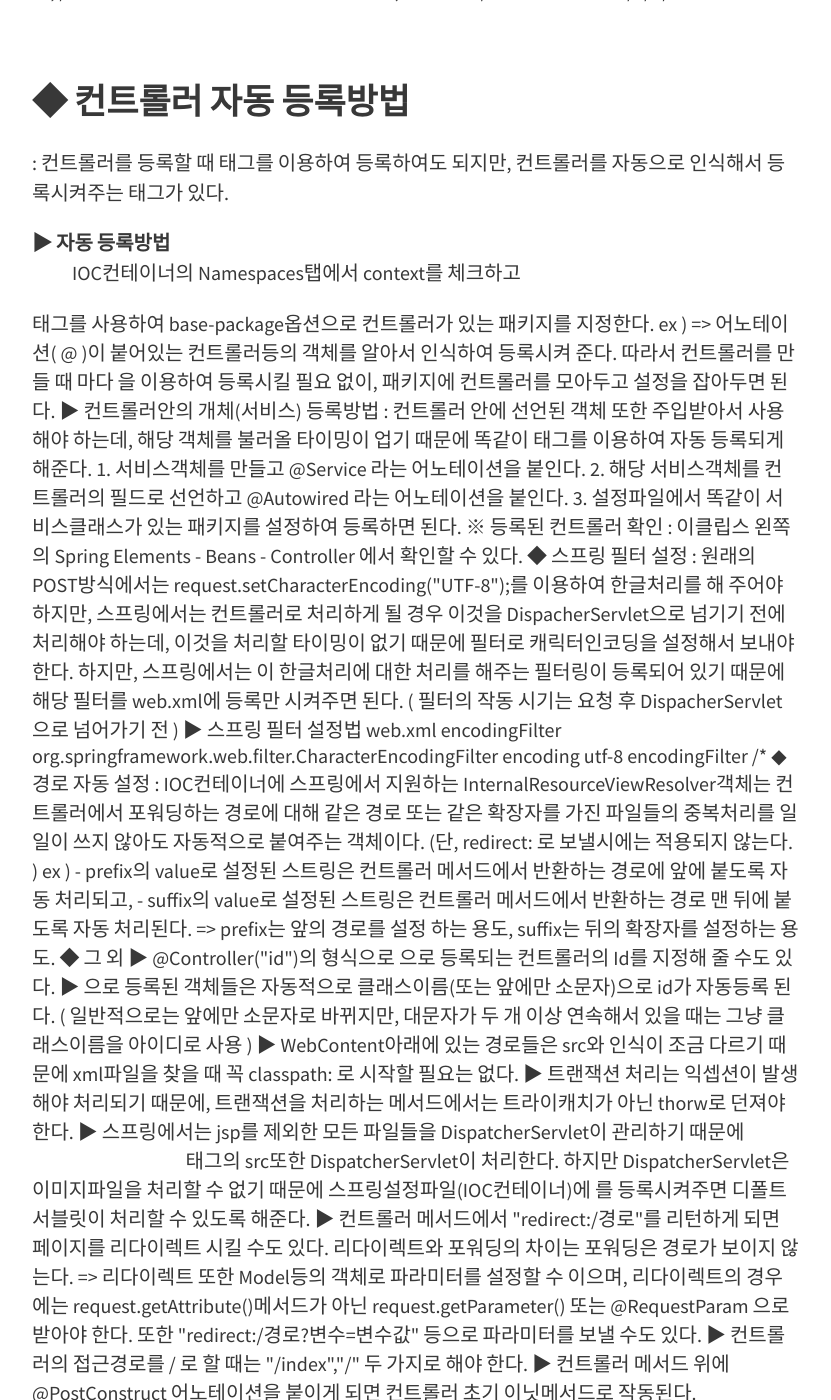
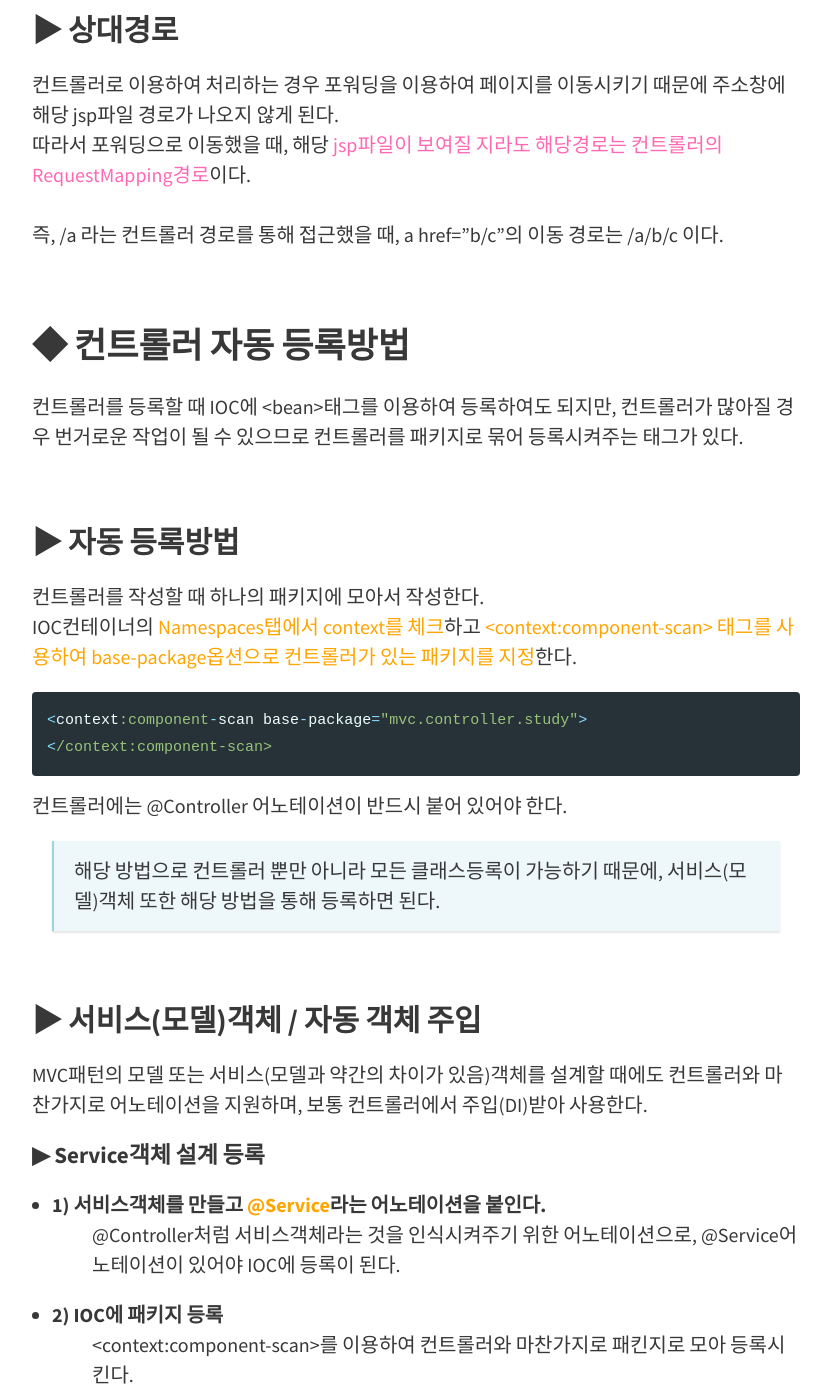
Before and after one commit to gunbin91/gunbin91.github.io, a Jekyll site: the page built from _posts/2019-09-20-spring_11_controller3.md, in a window 1280 px wide and 1400 px high, scrolled down 3043 px. Shown: the whole window, without its empty margins (224-1055 px from the left). Built offline with Jekyll 4.4.1, drawn with Linux system fonts in a browser that asks for light colours; comment, search, counter and statistics services are not loaded; some of the changed text lies outside the part shown.

Commit message:
spring controller last

```diff
--- a/_posts/2019-09-20-spring_11_controller3.md
+++ b/_posts/2019-09-20-spring_11_controller3.md
@@ -76,7 +76,16 @@ addObject()로 설정한 데이터들은 똑같이 request.getAttribute()로 받
 - 웹 브라우저(WebContent)
 : <font color="orange">루트를 ip까지만 인식</font>하고 수정한 루트를 루트로 인식하지 못하기 때문에
 절대경로를 적어줄 경우, 수정한 루트경로부터 적어주어야 한다.<br/>
-ex ) href=“/chap04/~”
+ex ) href=“/chap04/~” <br/>
+
+- JSP에서 루트패스 가져오기
+: 프로젝트의 루트 패스를 잊어버렸거나, 수정되었을 때 해당 부분의 경로를 모두 바꾸는것이 매우 번거롭기 때문에 <font color="orange">application.getContextPath()</font>를 이용하면 ip를제외한 <font color="orange">프로젝트 루트경로를 반환</font>할 수 있다.
+<br/
+ex) 루트패스가 test일 때
+{% highlight ruby %}
+<%=application.getContextPath() %>
+// =>  /test 를반환
+{% endhighlight %}
 
 - 자바클래스(JavaResource)
 : <font color="orange">자바 클래스(컨트롤러 등)에서는 수정한 루트를 루트로 인식</font>하기 때문에 절대경로를 적을 때 수정한 경로까지 적어줄 필요는 없다. <br/>
@@ -95,84 +104,125 @@ ex ) href=“/chap04/~”
 <br/>
 
 ## ◆ 컨트롤러 자동 등록방법
-: 컨트롤러를 등록할 때 <bean>태그를 이용하여 등록하여도 되지만,
-컨트롤러를 자동으로 인식해서 등록시켜주는 태그가 있다.
+컨트롤러를 등록할 때 IOC에 &lt;bean>태그를 이용하여 등록하여도 되지만, 컨트롤러가 많아질 경우 번거로운 작업이 될 수 있으므로 컨트롤러를 패키지로 묶어 등록시켜주는 태그가 있다.
 
-▶ 자동 등록방법
-: IOC컨테이너의 Namespaces탭에서 context를 체크하고
-<context:component-scan> 태그를 사용하여 base-package옵션으로 컨트롤러가 있는
-패키지를 지정한다.
-ex )
-<context:component-scan
- base-package="mvc.controller.study"></context:component-scan>
-=> 어노테이션( @ )이 붙어있는 컨트롤러등의 객체를 알아서 인식하여 등록시켜 준다.
-따라서 컨트롤러를 만들 때 마다 <bean>을 이용하여 등록시킬 필요 없이, 패키지에 컨트롤러를 모아두고 설정을 잡아두면 된다.
+<br/>
 
-▶ 컨트롤러안의 개체(서비스) 등록방법
-: 컨트롤러 안에 선언된 객체 또한 주입받아서 사용해야 하는데,
-해당 객체를 불러올 타이밍이 업기 때문에
-똑같이  <context:component-scan >태그를 이용하여 자동 등록되게 해준다.
-1. 서비스객체를 만들고 @Service 라는 어노테이션을 붙인다.
-2. 해당 서비스객체를 컨트롤러의 필드로 선언하고 @Autowired 라는 어노테이션을 붙인다.
-3. 설정파일에서 똑같이 서비스클래스가 있는 패키지를 설정하여 등록하면 된다.
+### ▶ 자동 등록방법
+컨트롤러를 작성할 때 하나의 패키지에 모아서 작성한다.<br/>
+IOC컨테이너의 <font color="orange">Namespaces탭에서 context를 체크</font>하고 <font color="orange">&lt;context:component-scan> 태그를 사용하여 base-package옵션으로 컨트롤러가 있는 패키지를 지정</font>한다.
+{% highlight ruby %}
+<context:component-scan base-package="mvc.controller.study">
+</context:component-scan>
+{% endhighlight %}
+컨트롤러에는 @Controller 어노테이션이 반드시 붙어 있어야 한다.<br/>
+
+> 해당 방법으로 컨트롤러 뿐만 아니라 모든 클래스등록이 가능하기 때문에, 서비스(모델)객체 또한 해당 방법을 통해 등록하면 된다.
+
+<br/>
+
+### ▶ 서비스(모델)객체 / 자동 객체 주입
+MVC패턴의 모델 또는 서비스(모델과 약간의 차이가 있음)객체를 설계할 때에도 컨트롤러와 마찬가지로 어노테이션을 지원하며, 보통 컨트롤러에서 주입(DI)받아 사용한다.<br/>
+
+#### ▶ Service객체 설계 등록
+- 1) 서비스객체를 만들고 <font color="orange">@Service</font>라는 어노테이션을 붙인다.
+: @Controller처럼 서비스객체라는 것을 인식시켜주기 위한 어노테이션으로,  @Service어노테이션이 있어야 IOC에 등록이 된다.
+- 2) IOC에 패키지 등록
+: &lt;context:component-scan>를 이용하여 컨트롤러와 마찬가지로 패킨지로 모아 등록시킨다.
+- 3) 해당 서비스객체를 컨트롤러의 필드로 선언하고 <font color="orange">@Autowired</font> 라는 어노테이션을 붙인다.
+: 기존에 ApplicationContext객체를 통해 불러오던 방식과 달리 <font color="orange">@Autowired 어노테이션만으로 타입과 일치하는 서비스객체를 주입</font>받을 수 있다. 해당 객체가 싱글톤일시 모든 클라이언트와 공유될 수 있는 객체가 된다.<br/>
+
+<b>기존방식</b>
+{% highlight ruby %}
+ApplicationContext ctx =
+new ClassPathXmlApplicationContext("spring/alpha/alpha-config.xml");
+ctx.getBean("id");
+{% endhighlight %}
+<b>어노테이션방식</b>
+{% highlight ruby %}
+@Controller
+public class Test(){
+    @Autowired
+    TestService ts;
+}
+{% endhighlight %}
+
+<br/>
+
 ※ 등록된 컨트롤러 확인
 : 이클립스 왼쪽의 Spring Elements - Beans - Controller 에서 확인할 수 있다.
 
-◆ 스프링 필터 설정
-: 원래의 POST방식에서는 request.setCharacterEncoding("UTF-8");를 이용하여 한글처리를 해 주어야 하지만,
-스프링에서는 컨트롤러로 처리하게 될 경우 이것을 DispacherServlet으로 넘기기 전에 처리해야 하는데, 이것을 처리할 타이밍이 없기 때문에 필터로 캐릭터인코딩을 설정해서 보내야 한다.
-하지만, 스프링에서는 이 한글처리에 대한 처리를 해주는 필터링이 등록되어 있기 때문에 해당 필터를 web.xml에 등록만 시켜주면 된다.
-( 필터의 작동 시기는 요청 후 DispacherServlet으로 넘어가기 전 )
+<br/>
 
-▶ 스프링 필터 설정법
+## ◆ 스프링 필터 설정
+원래의 POST방식에서는 request.setCharacterEncoding("UTF-8");를 이용하여 한글처리를 해 주어야 한다.<br/> <font color="hotpink">Spring에서 요청은 DispatcherServlet이 Controller로 넘겨</font>주는데, 해당 한글처리는 DispatcherServlet으로 요청이 넘어가기 전에 처리를 해야하지만 이것을 처리할 타이밍이 없다.<br/>
+때문에 해당 타이밍에 필터를 적용하여 처리해야 하는데 다행스럽게도 <font color="orange">스프링에서는 이런 한글처리에대한 필터를 제공</font>해 주기 때문에 web.xml에 해당 필터설정만 해 주면 된다.<br/>
+( 필터의 <font color="hotpink">작동 시기는 요청 후 DispacherServlet으로 넘어가기 전</font> )
+
+<br/>
+
+### ▶ 스프링 필터 설정법
 web.xml
-<!-- request encodng filter register -->
-<filter>
-<filter-name>encodingFilter</filter-name>
-<filter-class>org.springframework.web.filter.CharacterEncodingFilter</filter-class>
-<init-param>
-<param-name>encoding</param-name>
-<param-value>utf-8</param-value>
-</init-param>
-</filter>
-<filter-mapping>
-<filter-name>encodingFilter</filter-name>
-<url-pattern>/*</url-pattern>
-</filter-mapping>
+{% highlight ruby %}
+	<!-- request encodng filter register -->
+	<filter>
+		<filter-name>encodingFilter</filter-name>
+		<filter-class>org.springframework.web.filter.CharacterEncodingFilter</filter-class>
+		<init-param>
+			<param-name>encoding</param-name>
+			<param-value>utf-8</param-value>
+		</init-param>
+	</filter>
+	<filter-mapping>
+		<filter-name>encodingFilter</filter-name>
+		<url-pattern>/*</url-pattern>
+	</filter-mapping>
+{% endhighlight %}
 
-◆ 경로 자동 설정
-: IOC컨테이너에 스프링에서 지원하는 InternalResourceViewResolver객체는 컨트롤러에서 포워딩하는 경로에 대해 같은 경로 또는 같은 확장자를 가진 파일들의 중복처리를 일일이 쓰지 않아도 자동적으로 붙여주는 객체이다.
+<br/>
+
+## ◆ 경로 자동 설정
+IOC컨테이너에 스프링에서 지원하는 <font color="orange">InternalResourceViewResolver</font>객체는 컨트롤러에서 <font color="orange">포워딩하는 경로</font>에 대해 같은 경로 또는 같은 확장자를 가진 파일들의 중복처리를 일일이 쓰지 않아도 자동적으로 붙여주는 객체이다.<br/>
 (단, redirect: 로 보낼시에는 적용되지 않는다. )
-ex )
+{% highlight ruby %}
 <!-- ViewResolve -->
 <bean class="org.springframework.web.servlet.view.InternalResourceViewResolver">
-<property name="prefix" value="/WEB-INF/view"></property>
-<property name="suffix" value=".jsp"></property>
+    <property name="prefix" value="/WEB-INF/view"></property>
+    <property name="suffix" value=".jsp"></property>
 </bean>
-- prefix의 value로 설정된 스트링은 컨트롤러 메서드에서 반환하는 경로에 앞에 붙도록 자동 처리되고,
-- suffix의 value로 설정된 스트링은 컨트롤러 메서드에서 반환하는 경로 맨 뒤에 붙도록 자동 처리된다.
-=> prefix는 앞의 경로를 설정 하는 용도, suffix는 뒤의 확장자를 설정하는 용도.
+{% endhighlight %}
+- prefix의 value로 설정된 값은 컨트롤러 메서드에서 반환하는 경로에 앞에 자동으로 붙도록 처리된다.
+- suffix의 value로 설정된 값은 컨트롤러 메서드에서 반환하는 경로 맨 뒤에 자동으로 붙도록 처리된다.
+- 위 처럼 설정할 시 컨트롤러에서 포워딩하는 경로 처리는 "/WEB-INF/view/컨트롤러반환스트링.jsp"로 처리된다.<br/>
+ex) "/test"를 리턴했을 시 /WEB-INF/view/test.jsp 페이지로 포워딩!
 
-◆ 그 외
-▶ @Controller("id")의 형식으로 <context:component-scan>으로 등록되는 컨트롤러의 Id를 지정해 줄 수도 있다.
-▶ <context:component-scan>으로 등록된 객체들은 자동적으로 클래스이름(또는 앞에만 소문자)으로  id가 자동등록 된다.
+<br/>
+
+## ◆ 그 외
+- 컨트롤러 어노테이션에 @Controller("id")의 형식으로 &lt;context:component-scan>로 등록되는 <font color="orange">컨트롤러들의 Id를 지정</font>해 줄 수 있다.<br/>
+
+&lt;context:component-scan>로 등록된 객체들은 자동적으로 클래스이름(또는 앞에만 소문자)으로  id가 자동등록 된다.
 ( 일반적으로는 앞에만 소문자로 바뀌지만, 대문자가 두 개 이상 연속해서 있을 때는 그냥 클래스이름을 아이디로 사용 )
-▶ WebContent아래에 있는 경로들은 src와 인식이 조금 다르기 때문에 xml파일을 찾을 때
-꼭 classpath: 로 시작할 필요는 없다.
-▶ 트랜잭션 처리는 익셉션이 발생해야 처리되기 때문에, 트랜잭션을 처리하는 메서드에서는 트라이캐치가 아닌 thorw로 던져야한다.
-▶ 스프링에서는 jsp를 제외한 모든 파일들을 DispatcherServlet이 관리하기 때문에
-<img>태그의 src또한 DispatcherServlet이 처리한다.
-하지만 DispatcherServlet은 이미지파일을 처리할 수 없기 때문에 스프링설정파일(IOC컨테이너)에
+<br/><br/>
+- WebContent아래에 있는 경로들은 src와 인식이 조금 다르기 때문에 xml파일을 찾을 때 꼭 classpath: 로 시작할 필요는 없다.
+<br/><br/>
+- spring의 트랜잭션 처리는 익셉션이 발생해야 처리되기 때문에, <font color="orange">트랜잭션을 처리</font>하는 메서드에서는 try~catch가 아닌 <font color="orange">thorw</font>로 던져야한다.
+<br/><br/>
+- 스프링에서는 jsp를 제외한 모든 파일들을 DispatcherServlet이 관리하기 때문에 &lt;img>태그의 src또한 DispatcherServlet이 처리한다.<br/>
+하지만 <font color="orange">DispatcherServlet은 이미지파일을 처리할 수 없다.</font> 그래서 스프링설정파일(IOC컨테이너)에 아래코드를 등록시켜주면 디폴트 서블릿이 처리할 수 있도록 해준다.
+{% highlight ruby %}
 <mvc:annotation-driven />
 <mvc:default-servlet-handler />
-를 등록시켜주면 디폴트 서블릿이 처리할 수 있도록 해준다.
-▶ 컨트롤러 메서드에서 "redirect:/경로"를 리턴하게 되면 페이지를 리다이렉트 시킬 수도 있다.
-리다이렉트와 포워딩의 차이는 포워딩은 경로가 보이지 않는다.
-=> 리다이렉트 또한 Model등의 객체로 파라미터를 설정할 수 이으며, 리다이렉트의 경우에는 request.getAttribute()메서드가 아닌
-request.getParameter() 또는 @RequestParam 으로 받아야 한다.
-또한 "redirect:/경로?변수=변수값" 등으로 파라미터를 보낼 수도 있다.
-▶ 컨트롤러의 접근경로를 / 로 할 때는 "/index","/" 두 가지로 해야 한다.
-▶ 컨트롤러 메서드 위에 @PostConstruct 어노테이션을 붙이게 되면 컨트롤러 초기 이닛메서드로 작동된다.
+{% endhighlight %}
+<br/>
+- 컨트롤러에서 "redirect:/경로"와 같이 <font color="orange">redirect:키워드를 붙여서 리턴하게 되면 포워딩이 아닌 리다이렉트</font> 시킬 수 있다. 리다이렉트와 포워딩의 차이는 포워딩 시에는 포워딩된 페이지의 경로가 보이지 않는다는 것이다.<br/>
+
+> 또한 리다이렉트시에도 Model, Map등의 객체로 파라미터를 넘길 수 있다. 하지만, <font color="orange">리다이렉트 시에는 URL을 통해 데이터를 넘겨주기 때문에</font> request.getAttribute()메서드가 아닌 <font color="orange">request.getParameter() 또는 @RequestParam 으로 받아야 한다.</font><br/>
+즉 "redirect:/경로?변수=변수값"의 형식으로 리턴이 가능하며, Map이나 Model객체를 이용해 파라미터를 설정하여도 똑같은 형식으로 보내진다.
+
+- 컨트롤러의 접근경로를 / 로 할 때는 "/index","/" 두 가지로 해야 한다.
+<br/><br/>
+- 컨트롤러 메서드 위에 @PostConstruct 어노테이션을 붙이게 되면 컨트롤러 초기 이닛메서드로 작동된다.
 
 
 
```
